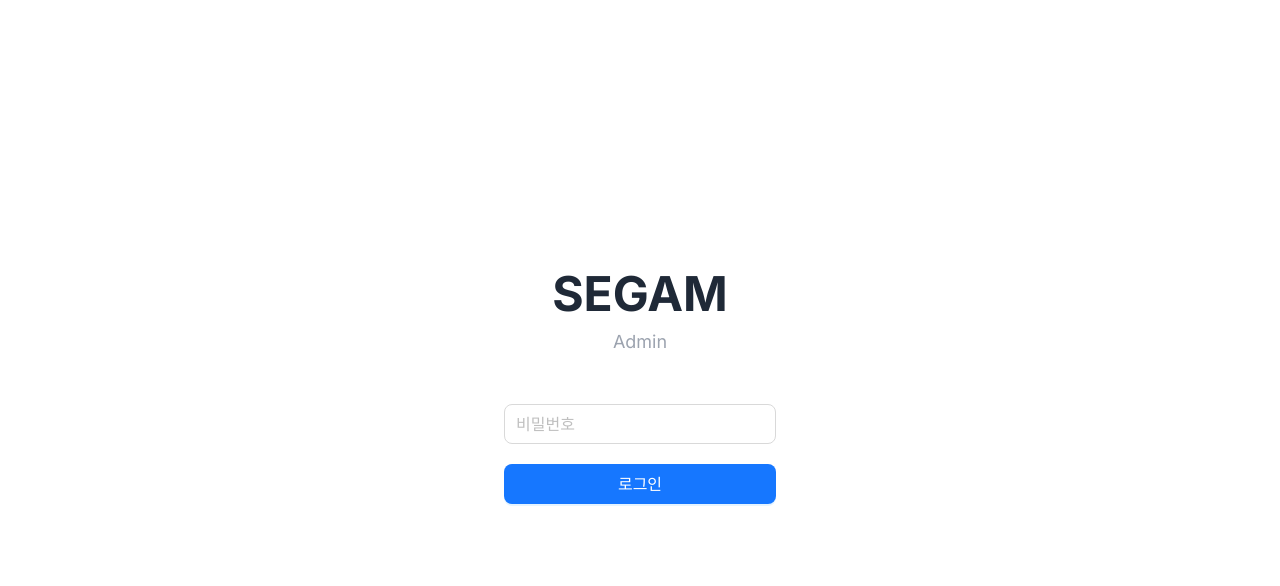
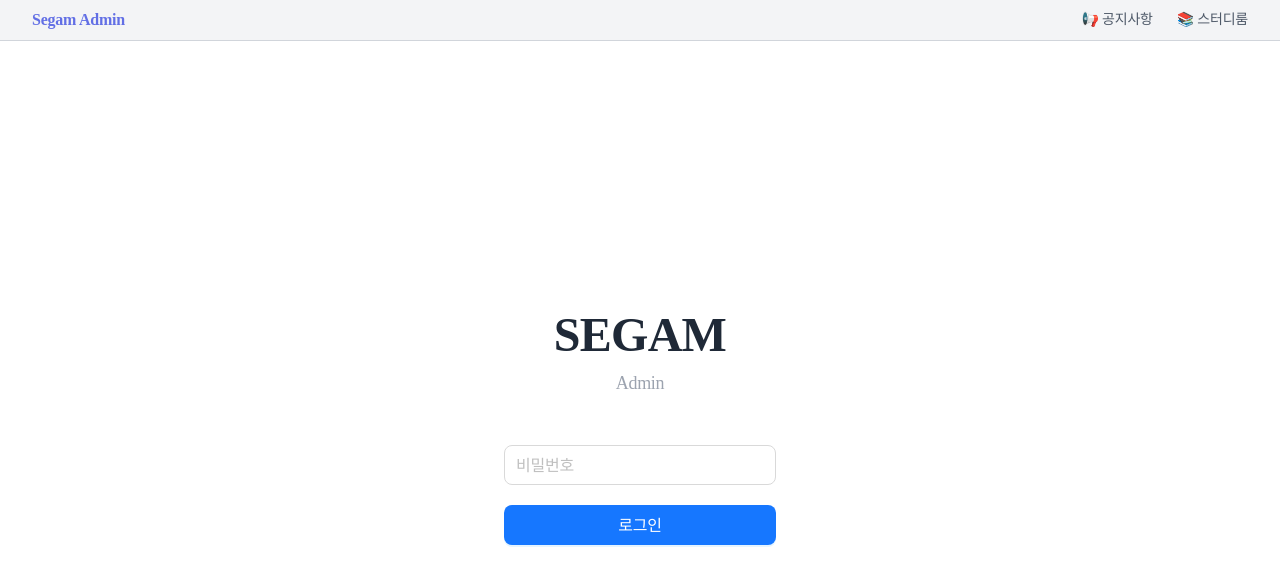
Before and after one commit to se-gam/segam-admin, a Next.js app: page / in a window 1280 px wide. Shown: the top 586 px of the page. Built offline with nearby package versions, Linux system fonts and the light colour scheme.

Commit message:
[#4] feat: 어드민 탭 그룹 생성
- 페이지 단위로 탭 적용

```diff
--- a/src/app/(root)/globals.css
+++ b/src/app/(root)/globals.css
@@ -1,3 +1,118 @@
 @tailwind base;
 @tailwind components;
 @tailwind utilities;
+@layer components {
+    .page {
+      min-height: calc(100vh - 3.625rem - env(safe-area-inset-bottom));
+      padding-top: env(safe-area-inset-top);
+    }
+    .f28 {
+      font-size: 1.75rem;
+      line-height: 2.125rem;
+    }
+    .f24 {
+      font-size: 1.5rem;
+      line-height: 1.875rem;
+    }
+    .f20 {
+      font-size: 1.25rem;
+      line-height: 1.75rem;
+    }
+    .f16 {
+      font-size: 1rem;
+      line-height: 1.5rem;
+    }
+    .f14 {
+      font-size: 0.875rem;
+      line-height: 1.25rem;
+    }
+    .f12 {
+      font-size: 0.75rem;
+      line-height: 1rem;
+    }
+    .on-board {
+      font-size: 1rem;
+      line-height: 1.375rem;
+    }
+    .safe-area {
+      padding-top: env(safe-area-inset-top);
+      padding-bottom: env(safe-area-inset-bottom);
+    }
+    .safe-area-top {
+      padding-top: env(safe-area-inset-top);
+    }
+    .safe-area-bottom {
+      padding-bottom: env(safe-area-inset-bottom);
+    }
+    .on-board {
+      font-size: 1rem;
+      line-height: 1.375rem;
+    }
+  }
+
+  * {
+    /* 글자 선택 막기 */
+    user-select: none;
+    letter-spacing: -0.015em;
+    /* 링킹 막기 */
+    -webkit-touch-callout: none;
+  }
+  input {
+    -webkit-appearance: none;
+    -webkit-border-radius: 0;
+  }
+
+  @media (max-width: 376px) {
+    .responsive-onboard-image {
+      padding-top: 80px;
+    }
+    .responsive-onboard-text-margin {
+      margin-top: 0px;
+    }
+    .responsive-roulette-image-div {
+      display: none;
+    }
+  }
+
+  /* antd calender */
+  .ant-picker-calendar {
+    color: #4e5968 !important;
+  }
+  .ant-picker-calendar .ant-picker-cell {
+    color: #4e5968 !important;
+    font-weight: 500 !important;
+  }
+  .ant-picker-panel {
+    border: none !important;
+  }
+  .ant-picker-content thead tr th {
+    font-size: 12px !important;
+    font-weight: 600 !important;
+    color: #979799 !important;
+  }
+  .ant-picker-content tbody tr td {
+    vertical-align: middle !important;
+    text-align: -webkit-center !important;
+  }
+  .ant-picker-content tbody tr td div {
+    width: 42px !important;
+    height: 42px !important;
+  }
+  .ant-picker-cell-disabled::before {
+    background-color: unset !important;
+  }
+  .ant-picker-cell {
+    padding: 0px !important;
+    font-size: 20px;
+  }
+  .ant-typography {
+    margin-bottom: 0px;
+  }
+  .ant-picker-cell-disabled {
+    background-color: none !important;
+  }
+  /* Disabled 상태의 날짜 스타일 */
+  .ant-picker-calendar .ant-picker-cell-disabled .ant-picker-calendar-date-value,
+  .ant-picker-calendar .ant-picker-cell-disabled {
+    color: #bfbfbf !important;
+  }
--- a/src/app/(root)/layout.tsx
+++ b/src/app/(root)/layout.tsx
@@ -1,13 +1,8 @@
-import type { Metadata } from 'next';
 import { Inter } from 'next/font/google';
+import Link from 'next/link';
 import './globals.css';
 
 const inter = Inter({ subsets: ['latin'] });
-
-export const metadata: Metadata = {
-  title: 'Create Next App',
-  description: 'Generated by create next app',
-};
 
 export default function RootLayout({
   children,
@@ -16,7 +11,26 @@ export default function RootLayout({
 }>) {
   return (
     <html lang="en">
-      <body className={inter.className}>{children}</body>
+      <body className="bg-gray-100">
+        <nav className="flex items-center justify-between px-8 py-2 shadow-md border-b border-gray-300 safe-area-top">
+          <h2 className="f16 font-bold text-theme_primary">Segam Admin</h2>
+          <div className="flex space-x-6">
+            <Link
+              href="/notice"
+              className="f14 text-text_primary font-medium hover:text-theme_secondary transition-colors"
+            >
+              📢 공지사항
+            </Link>
+            <Link
+              href="/studyroom"
+              className="f14 text-text_primary font-medium hover:text-theme_secondary transition-colors"
+            >
+              📚 스터디룸
+            </Link>
+          </div>
+        </nav>
+        <main>{children}</main>
+      </body>
     </html>
   );
 }
```
